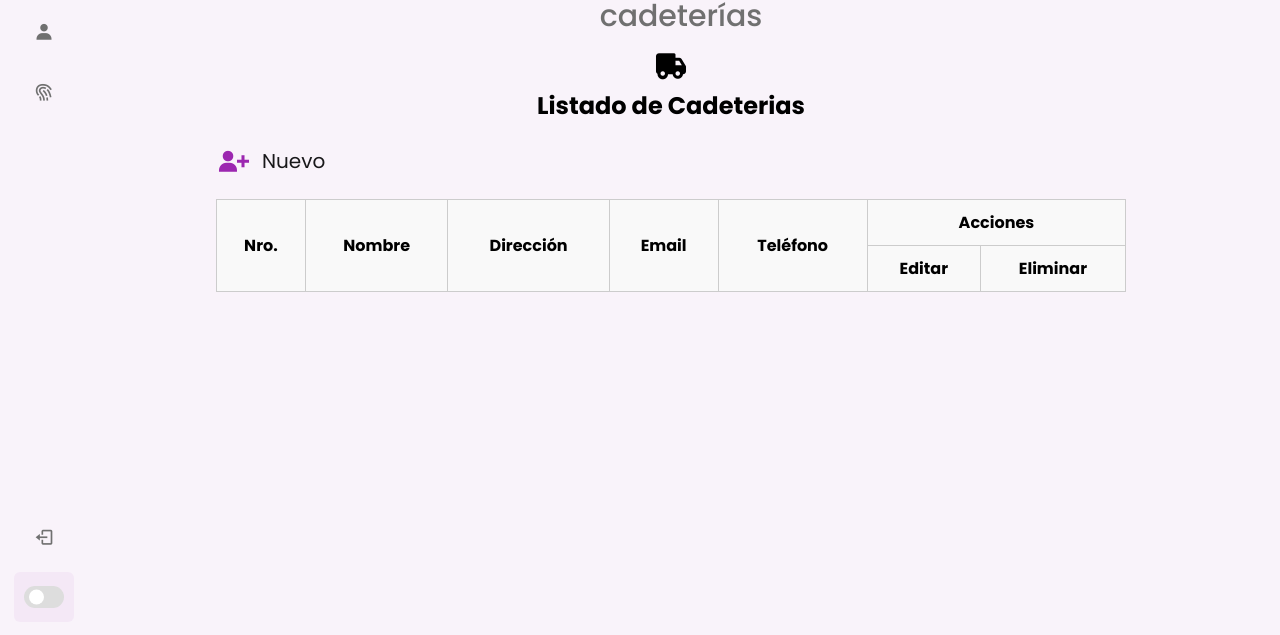
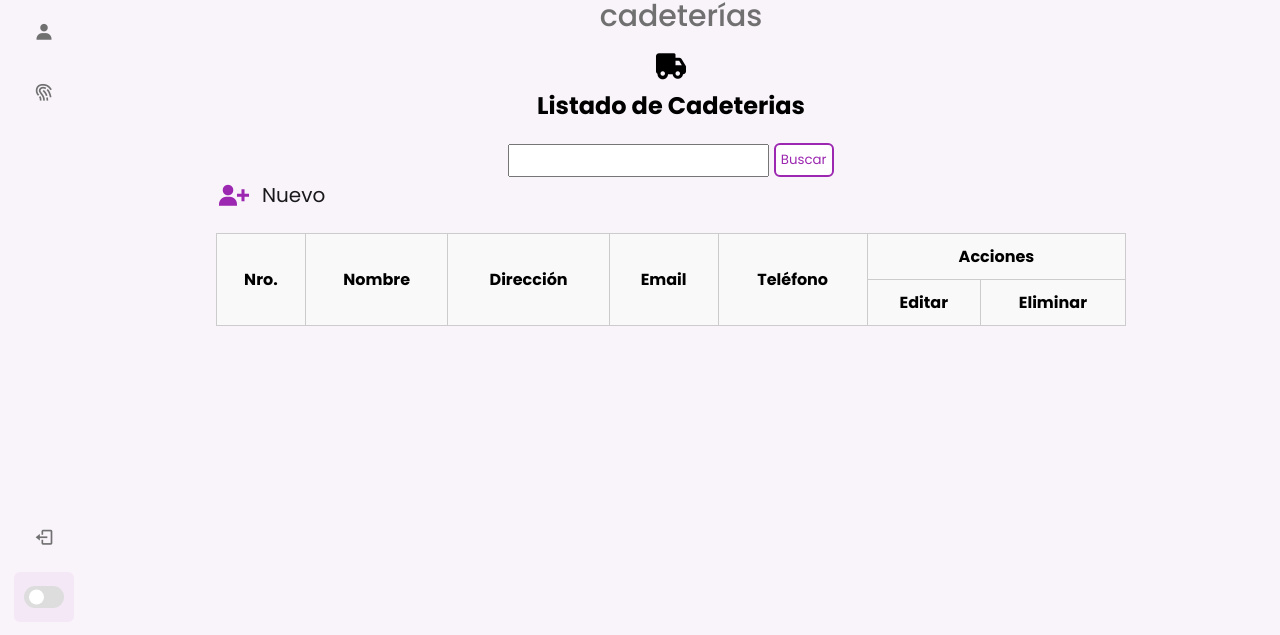
Before and after one commit to nico-lois/Front-3, a plain HTML site: page lista-cadeterias-Aux.html in a window 1280 px wide. Shown: the part 165-800 px from the top of the page. Drawn offline with nearby package versions, Linux system fonts and the light colour scheme.

Commit message:
fin etapa 1

```diff
--- a/lista-cadeterias-Aux.html
+++ b/lista-cadeterias-Aux.html
@@ -91,6 +91,17 @@
         <i class="bx bx bxs-truck icon"></i>
         <h2>Listado de Cadeterias</h2>
 
+        <label for="txttofind"></label>
+        <input id="txttofind" type="text" />
+        <input
+          type="button"
+          class="btnConfirmar"
+          value="Buscar"
+          id="btnBuscar"
+          onclick="actualizarTabla()"
+        />
+
+
         <div class="btnAgregarNew">
           <a href="/agregar-cadeteria-vista-aux.html">
             <i class='bx bxs-user-plus'></i>
```
